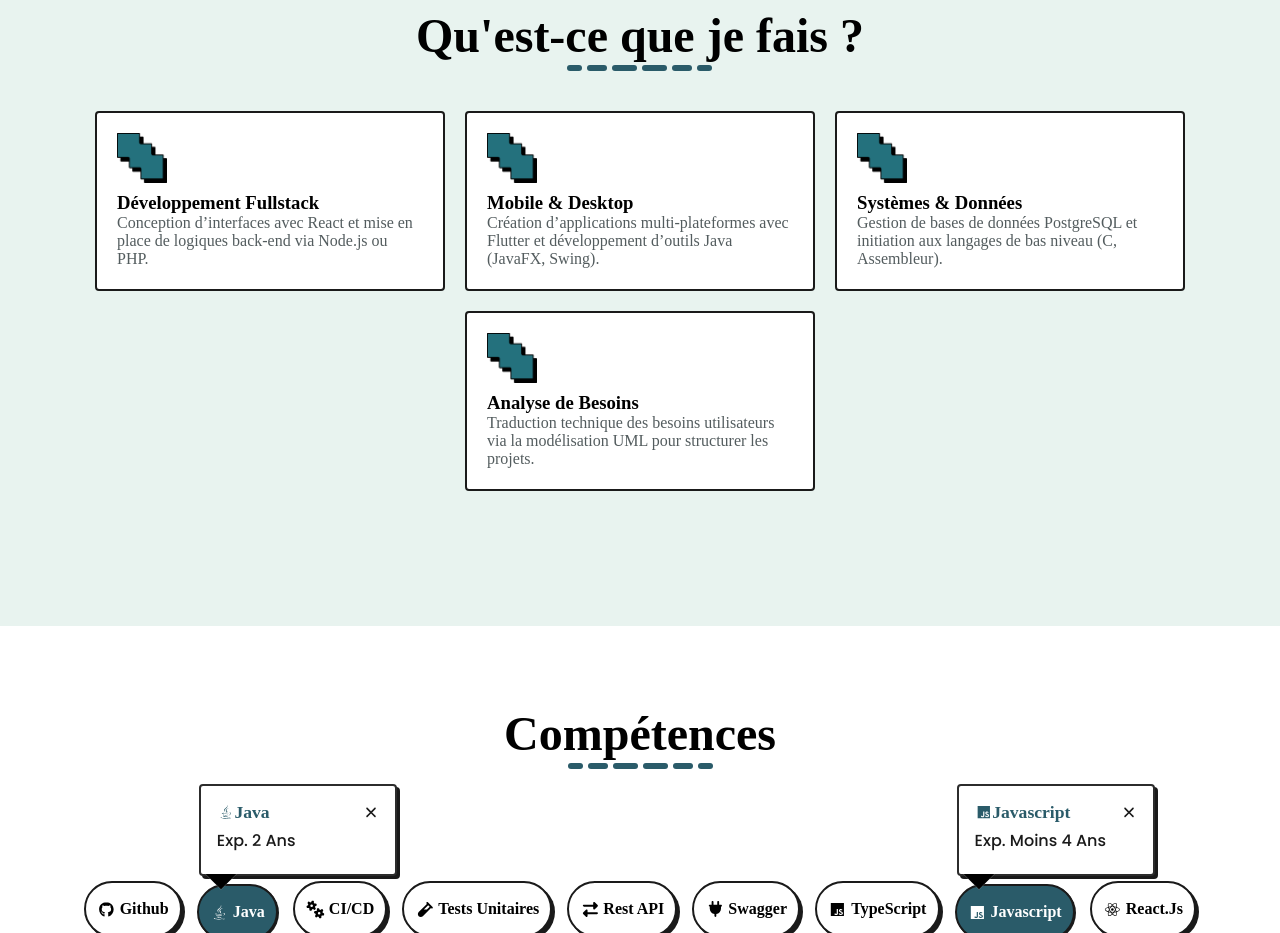
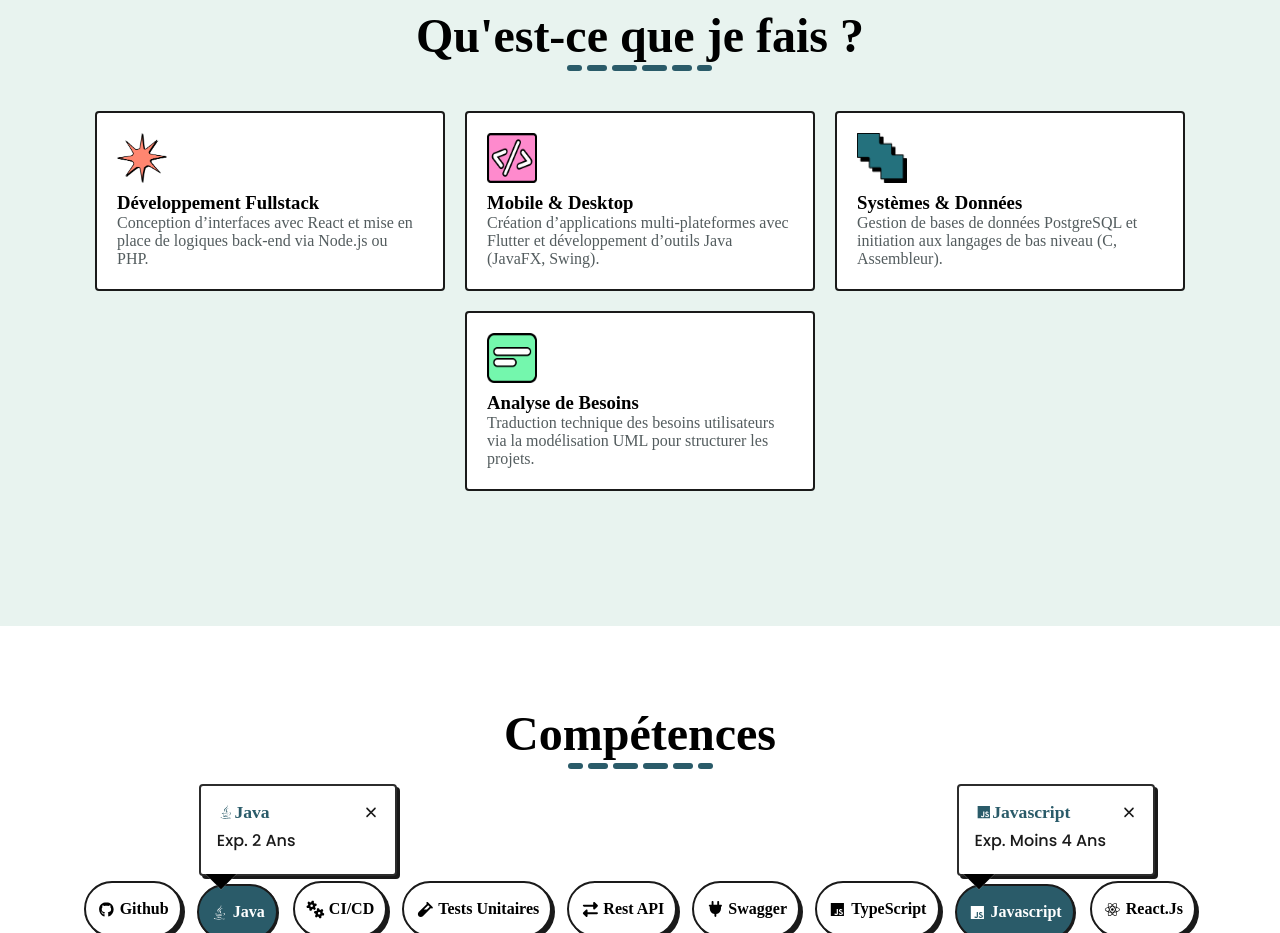
Before and after one commit to brelnosse/portofolio, a React (Create React App) app: page / in a window 1280 px wide. Shown: the part 1600-2533 px from the top of the page. Built offline with nearby package versions, Linux system fonts and the light colour scheme; a web font is replaced by a local one.

Commit message:
Modification des icônes pour les compétences

```diff
--- a/src/assets/style/socialMedia.css
+++ b/src/assets/style/socialMedia.css
@@ -16,7 +16,7 @@
 .socialsContainer a {
     opacity: 0;
     transform: translateY(20px) scale(1);
-    transition: opacity 0.6s ease-out, transform 0.3s ease-out;
+    transition: opacity 0.3s ease-out, transform 0.3s ease-out;
     display: inline-block;
 }
 
@@ -26,8 +26,8 @@
 }
 
 .socialsContainer a:hover {
-    transform: scale(1.5) !important;
-    transition: transform 0.3s ease;
+    transform: scale(1.2) !important;
+    transition: transform 0.2s ease;
 }
 
 .socialsContainer svg {
--- a/src/data/skillsresumeItems.ts
+++ b/src/data/skillsresumeItems.ts
@@ -2,12 +2,12 @@ import { SkillsResumeCardprops } from "../types/skillsresumecard.type";
 
 export const skillsResumeItems: SkillsResumeCardprops[] = [
   {
-    image: require('../assets/images/square.png'),
+    image: require('../assets/images/star.png'),
     title: 'Développement Fullstack',
     description: 'Conception d’interfaces avec React et mise en place de logiques back-end via Node.js ou PHP.',
   },
   {
-    image: require('../assets/images/square.png'),
+    image: require('../assets/images/code.png'),
     title: 'Mobile & Desktop',
     description: 'Création d’applications multi-plateformes avec Flutter et développement d’outils Java (JavaFX, Swing).',
   },
@@ -17,7 +17,7 @@ export const skillsResumeItems: SkillsResumeCardprops[] = [
     description: 'Gestion de bases de données PostgreSQL et initiation aux langages de bas niveau (C, Assembleur).',
   },
   {
-    image: require('../assets/images/square.png'),
+    image: require('../assets/images/write.png'),
     title: 'Analyse de Besoins',
     description: 'Traduction technique des besoins utilisateurs via la modélisation UML pour structurer les projets.',
   }
```
